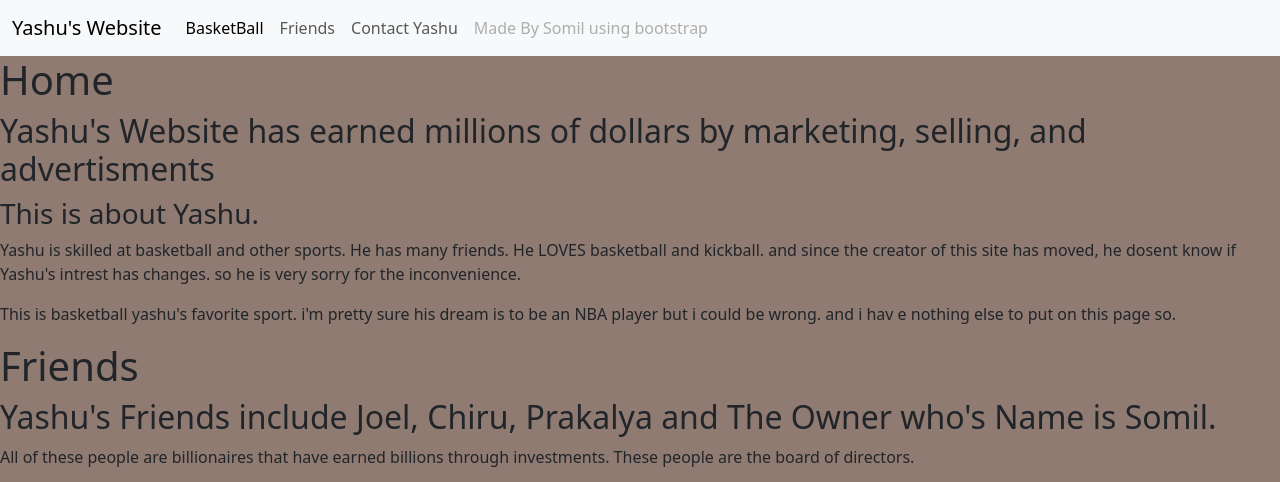
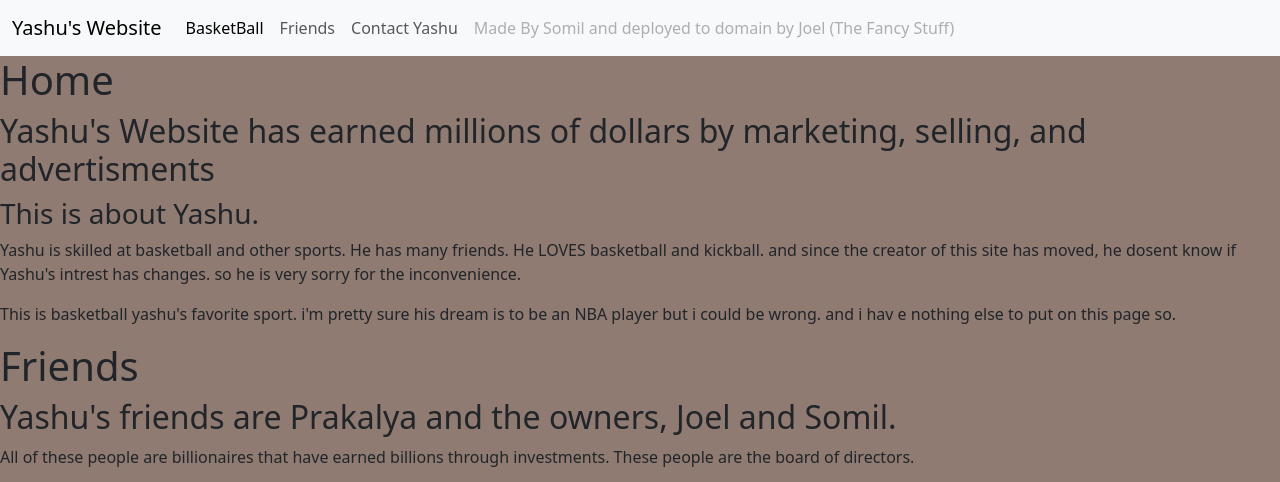
Before and after one commit to asdhashdh/Yashus-bday, a plain HTML site: page index.html in a window 1280 px wide. Shown: the top 482 px of the page. Drawn offline with nearby package versions, Linux system fonts and the light colour scheme; grey boxes are pictures that could not be loaded.

Commit message:
Update index.html

```diff
--- a/index.html
+++ b/index.html
@@ -23,7 +23,7 @@
                     <a class="nav-link" href="#">Contact Yashu</a>
                   </li>
                   <li class="nav-item">
-                    <a class="nav-link disabled" aria-disabled="true">Made By Somil using bootstrap</a>
+                    <a class="nav-link disabled" aria-disabled="true">Made By Somil and deployed to domain by Joel (The Fancy Stuff)</a>
                   </li>
                 </ul>
               </div>
@@ -41,7 +41,7 @@
           </div>
           <div class="Friends">
             <h1>Friends</h1>
-            <h2>Yashu's Friends include Joel, Chiru, Prakalya and The Owner who's Name is Somil.</h2>
+            <h2>Yashu's friends are Prakalya and the owners, Joel and Somil.</h2>
             <p>All of these people are billionaires that have earned billions through investments. These people are the board of directors.</p>
             <img src="https://roseman.law/wp-content/uploads/Board.jpg">
           </div>
```
